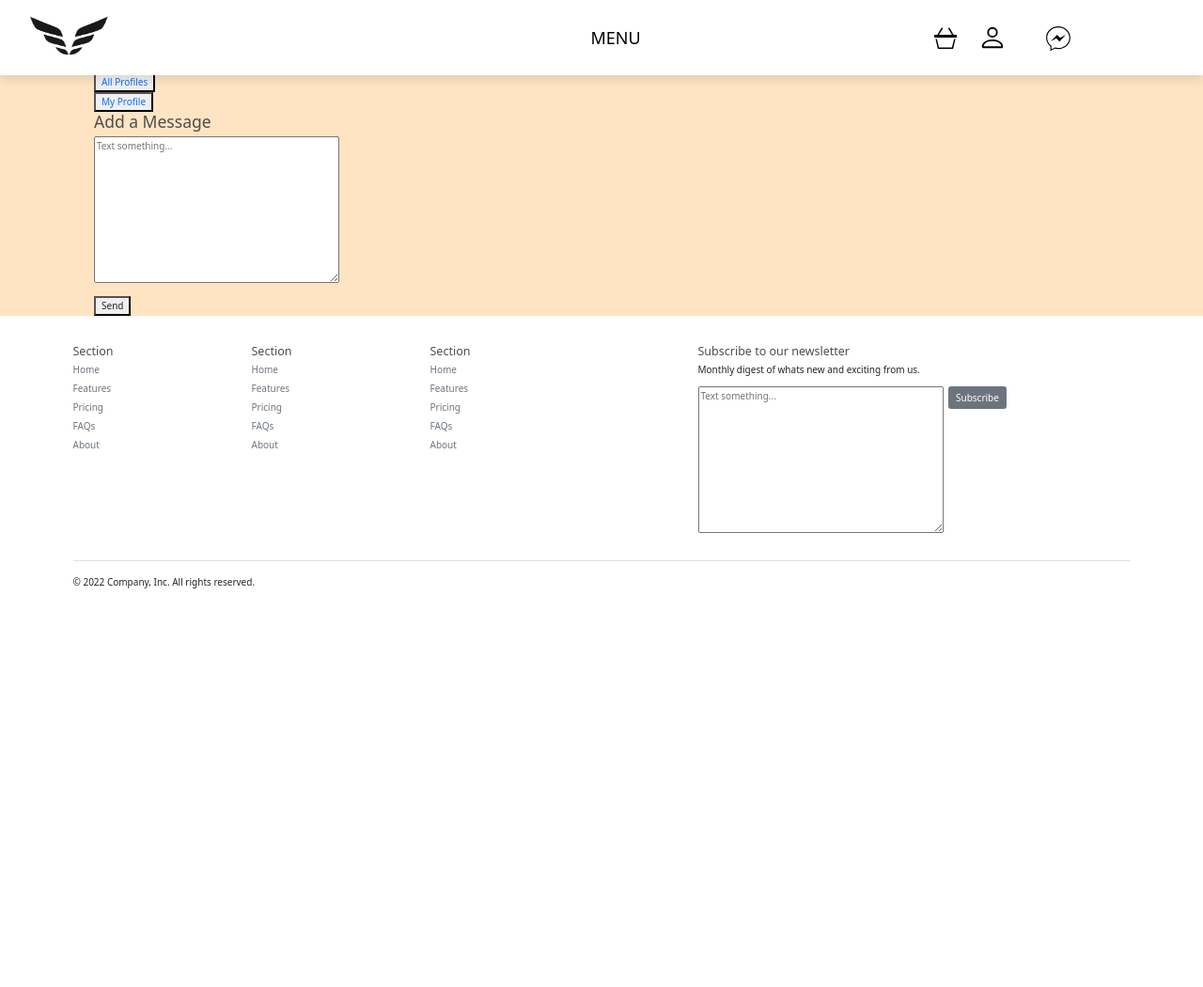
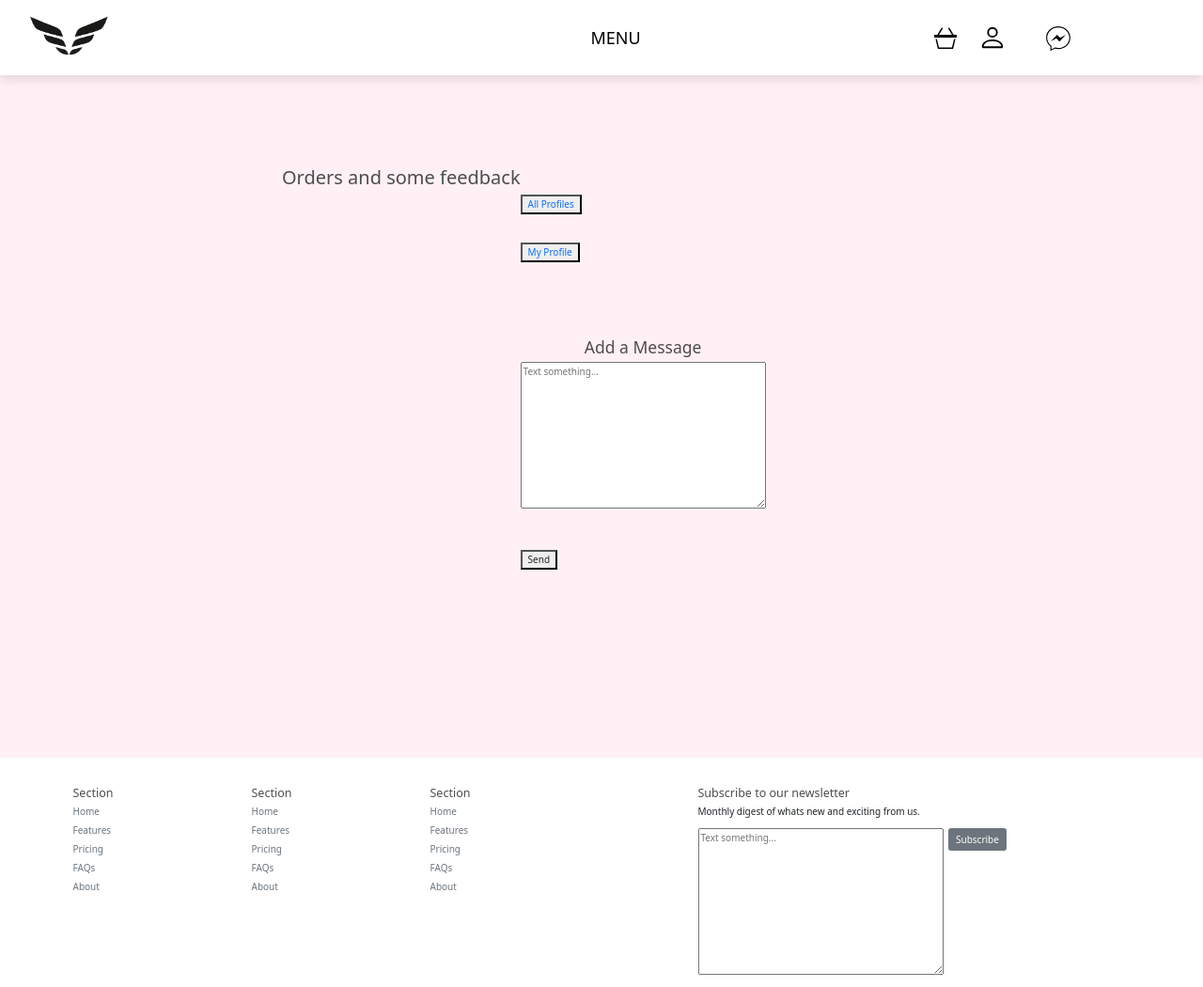
Before and after one commit to sdu-be-22/Vigorous, a Django app: page /messenger/ in a window 1280 px wide. Shown: the top 1050 px of the page at 94% size. Before the commit the page ends 626 px from the top, so only its background shows below. Run offline with Django 4.2, Linux system fonts and the light colour scheme; parts of the project's set-up code (start-up, migrations or seed data) failed here and were passed over; some libraries are stand-ins or nearby versions.

Commit message:
Update dashboard.html

```diff
--- a/coffeeshop/sending/templates/sending/dashboard.html
+++ b/coffeeshop/sending/templates/sending/dashboard.html
@@ -3,11 +3,54 @@
 {% block content %}
 
 
+<style>
+    a{
+        text-decoration: none;
+    }
+    a:hover{
+        text-decoration: none;
+    }
+    .column{
+        margin-bottom: 200px;
+        margin-top: 100px;
+        display: block;
+
+    }
+    .box{
+        width:900px;
+    }
+    #content{
+        background-color: lavenderblush;
+        display:flex;
+    }
+   .button{
+       margin-top: 30px;
+   }
+   h3{
+      text-align: center;
+   }
+    .pl{
+        margin-left: 200px;
+        margin-bottom: 50px;
+    }
+    h3{
+        margin-top:80px;
+    }
+
+
+</style>
+
+
 <div class="column">
+    <div class="pl">
+        <h2>Orders and some feedback</h2>
+    </div>
     {% for followed in user.profile.follows.all %}
         {% for message in followed.user.messages.all %}
+
             <div class="box">
                 {{ message.body }}
+
                 <span class="is-small has-text-grey-light">
                     ({{ message.created_at }} by {{ message.user.username }})
                 </span>
@@ -15,6 +58,7 @@
         {% endfor %}
     {% endfor %}
 </div>
+
 
 
 <div class="column is-one-third">
@@ -29,7 +73,7 @@
 
 <div class="block">
     <a href="{% url 'sending:profile' request.user.profile.id %} ">
-        <button class="button is-success is-light is-outlined is-fullwidth">
+        <button class="button is-dark is-light is-outlined is-fullwidth">
             My Profile
         </button>
     </a>
```
